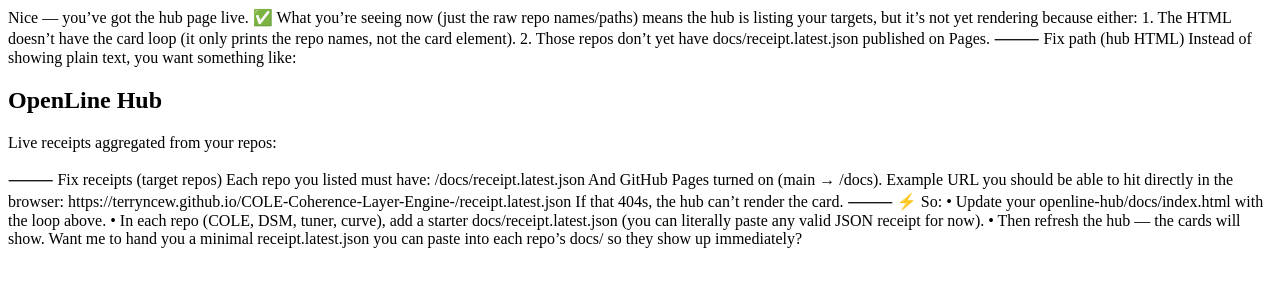
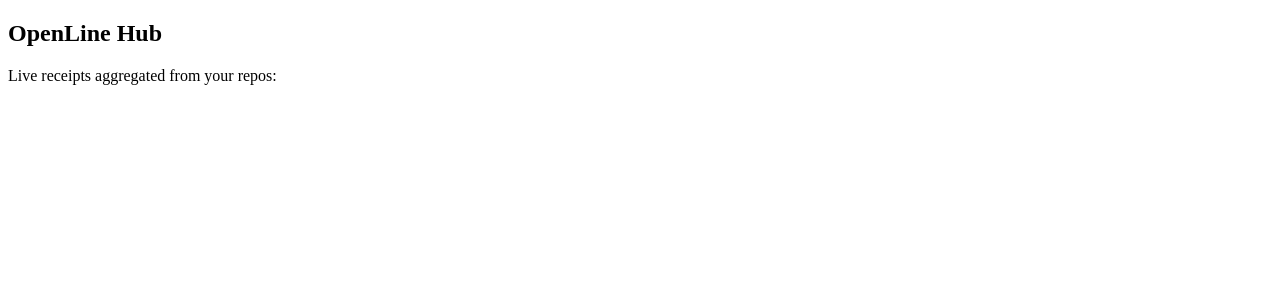
Before and after one commit to terryncew/COLE-Coherence-Layer-Engine-, a plain HTML site: page docs/index.html in a window 1280 px wide. Drawn offline with Linux system fonts and the light colour scheme.

Commit message:
Update index.html

```diff
--- a/docs/index.html
+++ b/docs/index.html
@@ -1,15 +1,3 @@
-Nice — you’ve got the hub page live. ✅
-
-What you’re seeing now (just the raw repo names/paths) means the hub is listing your targets, but it’s not yet rendering <openline-card> because either:
-	1.	The HTML doesn’t have the card loop (it only prints the repo names, not the card element).
-	2.	Those repos don’t yet have docs/receipt.latest.json published on Pages.
-
-⸻
-
-Fix path (hub HTML)
-
-Instead of showing plain text, you want something like:
-
 <!doctype html><meta charset="utf-8">
 <title>OpenLine Hub</title>
 <script type="module" src="https://cdn.jsdelivr.net/gh/terryncew/openline-core@main/receipts-kit/openline-card.js"></script>
@@ -36,27 +24,3 @@ repos.forEach(r => {
   cards.appendChild(div);
 });
 </script>
-
-
-⸻
-
-Fix receipts (target repos)
-
-Each repo you listed must have:
-
-/docs/receipt.latest.json
-
-And GitHub Pages turned on (main → /docs). Example URL you should be able to hit directly in the browser:
-
-https://terryncew.github.io/COLE-Coherence-Layer-Engine-/receipt.latest.json
-
-If that 404s, the hub can’t render the card.
-
-⸻
-
-⚡ So:
-	•	Update your openline-hub/docs/index.html with the loop above.
-	•	In each repo (COLE, DSM, tuner, curve), add a starter docs/receipt.latest.json (you can literally paste any valid JSON receipt for now).
-	•	Then refresh the hub — the cards will show.
-
-Want me to hand you a minimal receipt.latest.json you can paste into each repo’s docs/ so they show up immediately?
```
